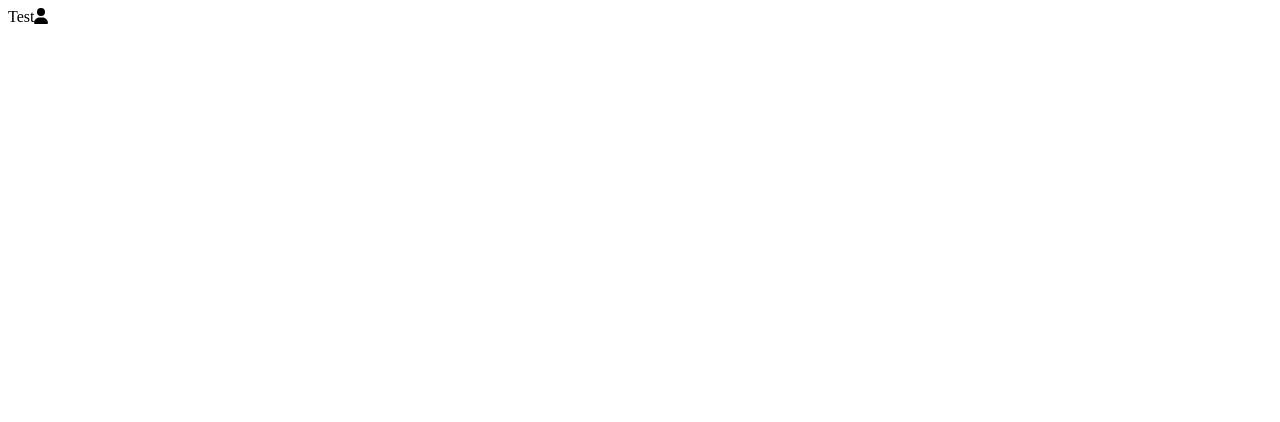
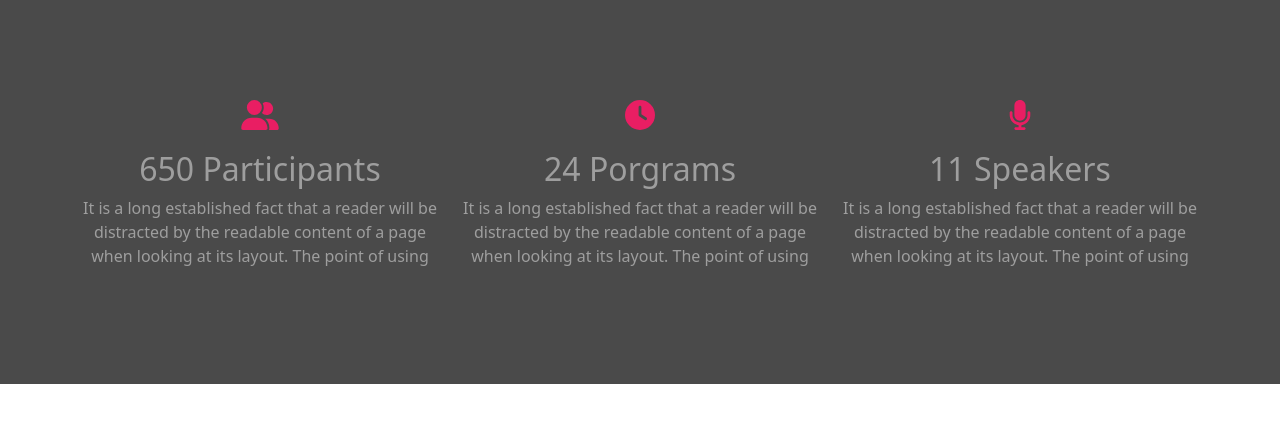
Before and after one commit to mohamedCleanCode/New-Event-React, a React (Create React App) app: page / in a window 1280 px wide. Shown: the top 422 px of the page. Built offline with nearby package versions, Linux system fonts and the light colour scheme.

Commit message:
end overview components

```diff
--- a/package.json
+++ b/package.json
@@ -9,6 +9,7 @@
     "@testing-library/jest-dom": "^5.16.5",
     "@testing-library/react": "^13.4.0",
     "@testing-library/user-event": "^13.5.0",
+    "bootstrap": "^5.2.3",
     "react": "^18.2.0",
     "react-dom": "^18.2.0",
     "react-scripts": "5.0.1",
--- a/src/App.js
+++ b/src/App.js
@@ -1,11 +1,9 @@
-import { faUser } from "@fortawesome/free-solid-svg-icons";
-import { FontAwesomeIcon } from "@fortawesome/react-fontawesome";
+import OverView from "./design-system/components/OverView";
 
 function App() {
   return (
     <div className="App">
-      Test
-      <FontAwesomeIcon icon={faUser} />
+      <OverView />
     </div>
   );
 }
--- /dev/null
+++ b/src/design-system/components/OverView/OverView.css
@@ -0,0 +1,15 @@
+.over-view {
+  padding-top: 100px;
+  padding-bottom: 100px;
+  background-color: #000000b5;
+}
+.over-view .card {
+  background-color: transparent;
+  border: none;
+  color: #9e9e9e;
+}
+.over-view .card svg {
+  color: #e91e63;
+  font-size: 30px;
+  margin-bottom: 20px;
+}
--- /dev/null
+++ b/src/design-system/components/OverView/components/Card.js
@@ -0,0 +1,11 @@
+import { FontAwesomeIcon } from "@fortawesome/react-fontawesome";
+function Card({ icon, title, desc }) {
+  return (
+    <div className="card col-sm-6 col-lg-4">
+      <FontAwesomeIcon icon={icon} />
+      <h2>{title}</h2>
+      <p>{desc}</p>
+    </div>
+  );
+}
+export default Card;
--- /dev/null
+++ b/src/design-system/components/OverView/index.js
@@ -0,0 +1,34 @@
+import {
+  faClock,
+  faMicrophone,
+  faUserGroup,
+} from "@fortawesome/free-solid-svg-icons";
+import Card from "./components/Card";
+import "./OverView.css";
+
+function OverView() {
+  return (
+    <div className="over-view">
+      <div className="container">
+        <div className="row text-center">
+          <Card
+            icon={faUserGroup}
+            title="650 Participants"
+            desc="It is a long established fact that a reader will be distracted by the readable content of a page when looking at its layout. The point of using"
+          />
+          <Card
+            icon={faClock}
+            title="24 Porgrams"
+            desc="It is a long established fact that a reader will be distracted by the readable content of a page when looking at its layout. The point of using"
+          />
+          <Card
+            icon={faMicrophone}
+            title="11 Speakers"
+            desc="It is a long established fact that a reader will be distracted by the readable content of a page when looking at its layout. The point of using"
+          />
+        </div>
+      </div>
+    </div>
+  );
+}
+export default OverView;
--- /dev/null
+++ b/src/index.css
@@ -0,0 +1,9 @@
+* {
+  box-sizing: border-box;
+  margin: 0;
+  padding: 0;
+}
+body {
+  font-family: Arial, Helvetica, sans-serif;
+  text-transform: capitalize;
+}
--- a/src/index.js
+++ b/src/index.js
@@ -1,3 +1,5 @@
+import "bootstrap/dist/css/bootstrap.min.css";
+import "bootstrap/dist/js/bootstrap.bundle";
 import React from "react";
 import ReactDOM from "react-dom/client";
 import App from "./App";
```
Also changed, not shown: 1 other file (tests, documents, lock files or other folders).
